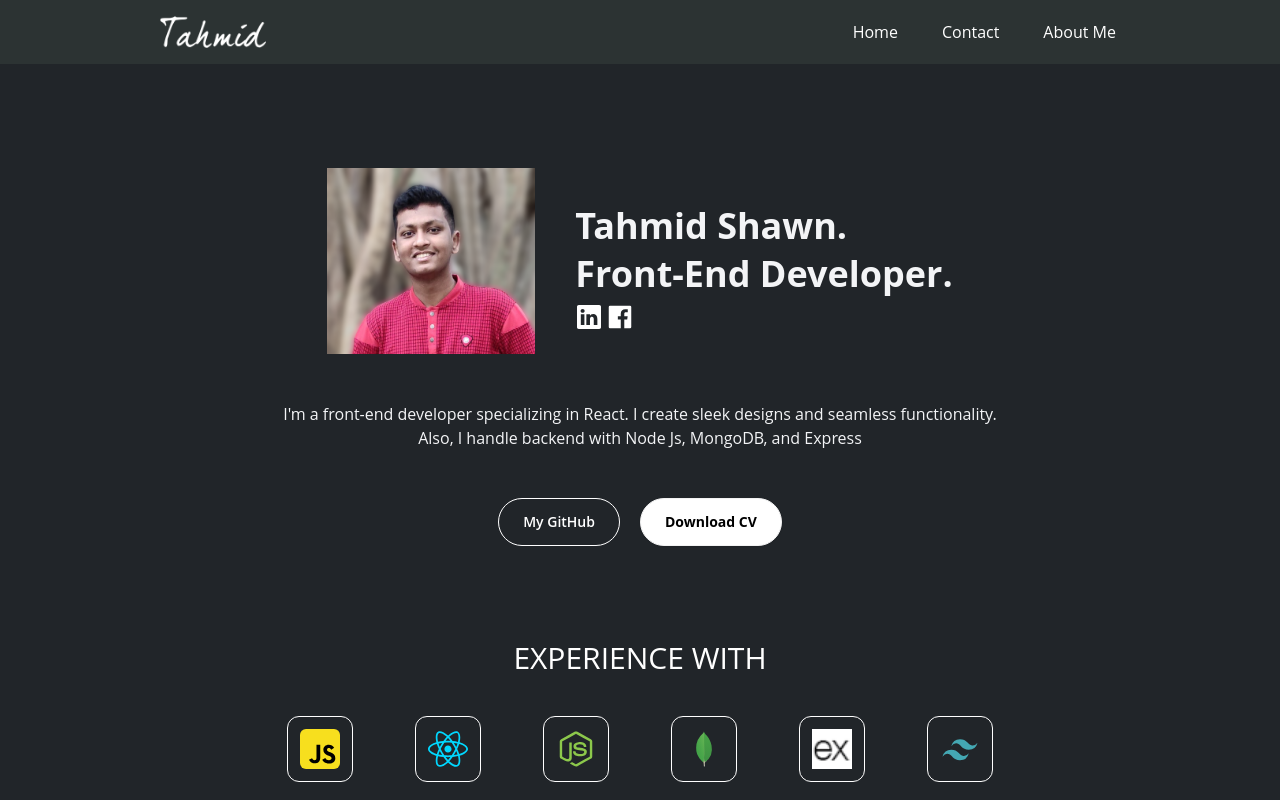
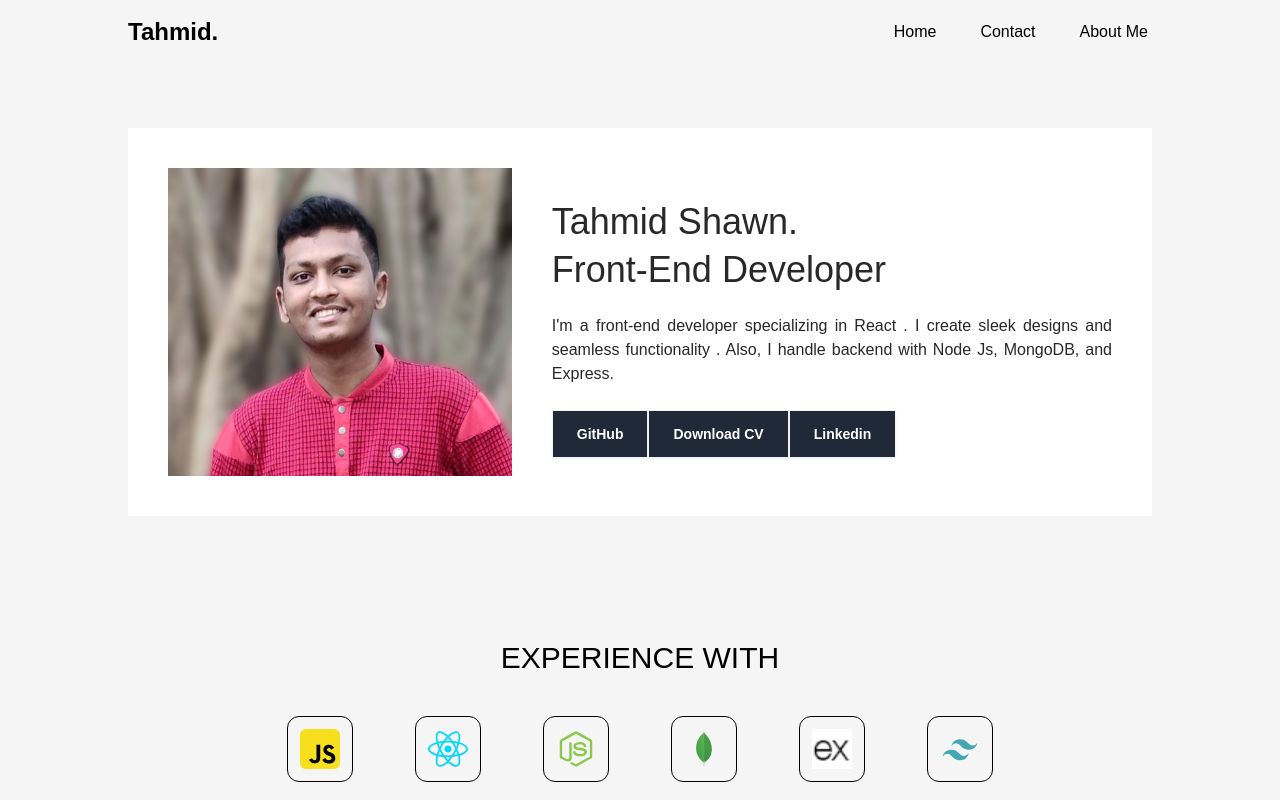
Before and after one commit to TahmidShawn/Tahmid_Portfolio, a React (Vite) app: page / in a window 1280 px wide. Shown: the top 800 px of the page. Built offline with nearby package versions, Linux system fonts and the light colour scheme.

Commit message:
change whole website color combination and redesign the banner

```diff
--- a/index.html
+++ b/index.html
@@ -6,7 +6,7 @@
     <meta name="viewport" content="width=device-width, initial-scale=1.0" />
     <title>Tahmid Shawn - Front End Developer </title>
   </head>
-  <body style="font-family: 'Open Sans', sans-serif;">
+  <body style="font-family: 'Neue Haas Grotesk Display Pro', sans-serif;">
     <div id="root"></div>
     <script type="module" src="/src/main.jsx"></script>
   </body>
--- a/src/Components/Banner/Banner.jsx
+++ b/src/Components/Banner/Banner.jsx
@@ -12,30 +12,37 @@ const Banner = () => {
 
     };
     return (
-        <header className="h-[560px] z-30 pt-32">
-            <div className="flex flex-col md:flex-row gap-10 justify-center items-center pt-0 md:pt-10">
-                <div className="w-52 rounded-full">
+        <header className="h-[560px] z-30 pt-32 max-w-6xl mx-auto">
+            <div className="flex flex-col md:flex-row gap-10 items-center justify-between pt-0 md:p-10 bg-white">
+                <div className="w-[700px]">
                     <img src={img} />
                 </div>
                 <div className='text-center md:text-left'>
-                    <h1 className='text-gray-100 font-bold text-4xl mt-4'>Tahmid Shawn.</h1>
-                    <h1 className='text-gray-100 font-bold text-4xl mt-2'> Front-End Developer.</h1>
-                    <section className='flex mt-2 items-center gap-1 ml-[2px]'>
-                        <a href='https://www.linkedin.com/in/tahmid-shawn/' target='_blanks' className='text-white text-2xl'> <BsLinkedin /></a>
-                        <a href='https://www.facebook.com/md.tahmid022' target='_blanks' className='text-white text-3xl'> <BiLogoFacebookSquare /> </a>
+                    <h1 className='font-medium text-4xl mt-4'> Tahmid Shawn.</h1>
+                    <h1 className='font-medium text-4xl mt-2 mb-6'> Front-End Developer</h1>
+
+                    <p className='mt-4 text-justify'>I'm a front-end developer specializing in React . I create sleek designs and seamless functionality . Also, I handle backend with Node Js, MongoDB, and Express.</p>
+                    {/* <section className='flex mt-2 items-center gap-1 ml-[2px]'>
+                        <a href='https://www.linkedin.com/in/tahmid-shawn/' target='_blanks' className='text-black text-2xl'> <BsLinkedin /></a>
+                        <a href='https://www.facebook.com/md.tahmid022' target='_blanks' className='text-black text-3xl'> <BiLogoFacebookSquare /> </a>
+                    </section> */}
+
+                    <section className='mt-6'>
+                        <div className=''>
+                            <Link target='_blanks' to='https://github.com/TahmidShawn'>
+                                <button className='bg-gray-800 text-white btn rounded-none p-2 px-6 font-bold hover:bg-gray-800 hover:text-white hover:btn-neutral'>GitHub</button>
+                            </Link>
+                            <button onClick={handleDownloadCV} className='bg-gray-800 text-white btn rounded-none p-2 px-6 font-bold hover:bg-gray-800 hover:text-white hover:btn-neutral'>Download CV</button>
+                            <Link target='_blanks' to='https://github.com/TahmidShawn'>
+                                <button className='bg-gray-800 text-white btn rounded-none p-2 px-6 font-bold hover:bg-gray-800 hover:text-white hover:btn-neutral'>Linkedin</button>
+                            </Link>
+                        </div>
                     </section>
+
                 </div>
+
             </div>
-            <section>
 
-                <p className='text-gray-100 mt-12 text-center'>I'm a front-end developer specializing in React. I create sleek designs and seamless functionality. <br /> Also, I handle backend with Node Js, MongoDB, and Express</p>
-                <div className='flex justify-center gap-5 mt-12'>
-                    <Link target='_blanks' to='https://github.com/TahmidShawn'>
-                        <button className='text-white btn-outline btn rounded-3xl px-6'>My GitHub</button>
-                    </Link>
-                    <button onClick={handleDownloadCV} className='bg-white btn text-black rounded-3xl p-2 px-6 font-bold hover:bg-gray-800 hover:text-white hover:btn-neutral'>Download CV</button>
-                </div>
-            </section>
 
         </header>
     );
--- a/src/Components/Experience/Experience.jsx
+++ b/src/Components/Experience/Experience.jsx
@@ -9,11 +9,11 @@ const skills = [skills1, skills2, skills3, skills4, skills5, skills6];
 
 const Experience = () => {
     return (
-        <section className="text-white pt-40 md:pt-20 ">
+        <section className="text-black pt-40 md:pt-20 ">
             <h2 className="text-center text-3xl">EXPERIENCE WITH</h2>
             <div className='grid grid-cols-3 md:grid-cols-6 max-w-3xl mx-auto mt-2'>
                 {skills.map((skill, index) => (
-                    <div key={index} className='border-[1px] border-white w-max p-3 rounded-xl mx-auto mt-8'>
+                    <div key={index} className='border-[1px] border-black w-max p-3 rounded-xl mx-auto mt-8'>
                         <img className='h-10 w-10' src={skill} alt="" />
                     </div>
                 ))}
--- a/src/Components/Projects/Projects.jsx
+++ b/src/Components/Projects/Projects.jsx
@@ -10,7 +10,7 @@ const AutoplaySlider = withAutoplay(AwesomeSlider);
 const Projects = () => {
     return (
         <div className='max-w-2xl mx-auto mt-20 relative'>
-            <h2 className="text-center text-white mb-10 text-3xl">PROJECTS</h2>
+            <h2 className="text-center text-black mb-10 text-3xl">PROJECTS</h2>
             <AutoplaySlider
                 className='h-[340px] w-full'
                 play={true}
--- a/src/Components/Shared/Navbar/Navbar.jsx
+++ b/src/Components/Shared/Navbar/Navbar.jsx
@@ -1,5 +1,5 @@
 import { NavLink } from "react-router-dom";
-import logo from './../../../assets/logo.png'
+// import logo from './../../../assets/logo.png'
 
 const Navbar = () => {
     const navLinks = <>
@@ -8,9 +8,10 @@ const Navbar = () => {
         <NavLink>About Me</NavLink>
     </>
     return (
-        <nav className="navbar bg-[#2C3333] text-white z-50 md:px-40 max-w-7xl fixed">
+        <nav className="navbar bg-[#F5F5F5] text-black z-50 max-w-5xl mx-0 px-0 fixed">
             <div className="navbar-start">
-                <img className="h-8" src={logo} alt="" />
+                {/* <img className="h-8 bg-black px-3 py-1" src={logo} alt="" /> */}
+                <h1 className="text-2xl font-bold">Tahmid.</h1>
             </div>
 
             <div className="navbar-end">
--- a/src/Pages/Home/Home.jsx
+++ b/src/Pages/Home/Home.jsx
@@ -7,7 +7,7 @@ import Footer from "../../Components/Shared/Footer/Footer";
 
 const Home = () => {
     return (
-        <div className="bg-[#212529]">
+        <div className="text-[#282828]">
             <Banner></Banner>
             <Experience></Experience>
             <Projects></Projects>
--- a/src/index.css
+++ b/src/index.css
@@ -2,5 +2,5 @@
 @tailwind components;
 @tailwind utilities;
 
-/* --- Open Sans Google Fonts ---  */
-@import url('https://fonts.googleapis.com/css2?family=Open+Sans:wght@400;500;600;700;800&display=swap');
+/* --- Fonts ---  */
+@import url('https://fonts.cdnfonts.com/css/neue-haas-grotesk-display-pro');
--- a/src/main.jsx
+++ b/src/main.jsx
@@ -7,8 +7,10 @@ import Routes from './Routes/Routes'
 
 ReactDOM.createRoot(document.getElementById('root')).render(
   <React.StrictMode>
-    <div className='max-w-screen-xl mx-auto'>
-      <RouterProvider router={Routes} />
+    <div className='bg-[#F5F5F5]'>
+      <div className='max-w-5xl mx-auto'>
+        <RouterProvider router={Routes} />
+      </div>
     </div>
   </React.StrictMode>,
 )
```
